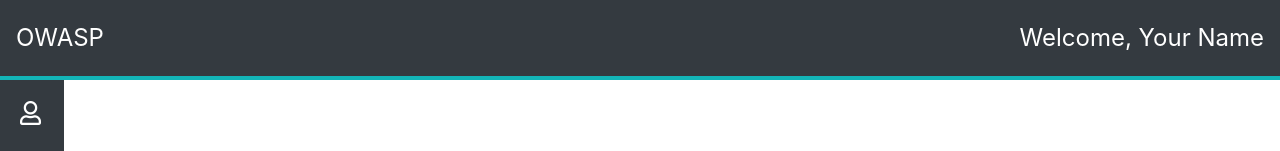
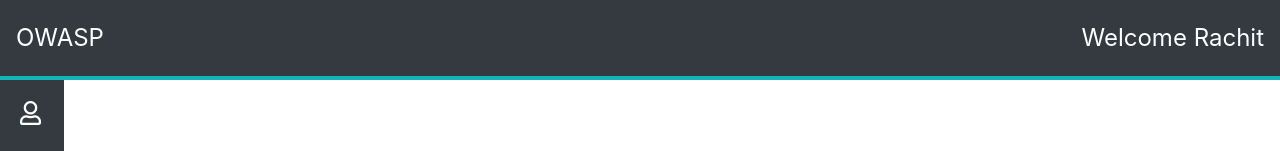
Before and after one commit to owasp-tsc/Owasp-Portal, a React (Create React App) app: page / in a window 1280 px wide. Shown: the top 151 px of the page. Built offline with nearby package versions, Linux system fonts and the light colour scheme.

Commit message:
almost done

```diff
--- a/src/components/navbar.js
+++ b/src/components/navbar.js
@@ -1,20 +1,26 @@
-import React, { Component } from 'react'
+import React, {useState ,useContext} from 'react';
+import context from './context';
 
-export class Navbar extends Component {
-    render() {
+function Navbar() {
+
+    let name = useContext(context);
+    // useEffect(()=>{
+
+
+    // }, [name , update]);
         return (
                 <section>
                   <nav className="navbar navbar-dark bg-dark hornav fixed-top">
                     <a href="#" className="navbar-brand">OWASP</a>
                     <div className="ml-auto">
                       <ul className="navbar-nav">
-                        <li className="nav-item"><a href="#" className="nav-link">Welcome, <span>Your Name</span></a></li>
+                        <li className="nav-item"><a href="#" className="nav-link">Welcome <span>{name}</span></a></li>
                       </ul>
                     </div>
                   </nav>
                 </section>
               )
-    }
-}
+    };
+
 
 export default Navbar
```
Also changed, not shown: 1 other file (tests, documents, lock files or other folders).
